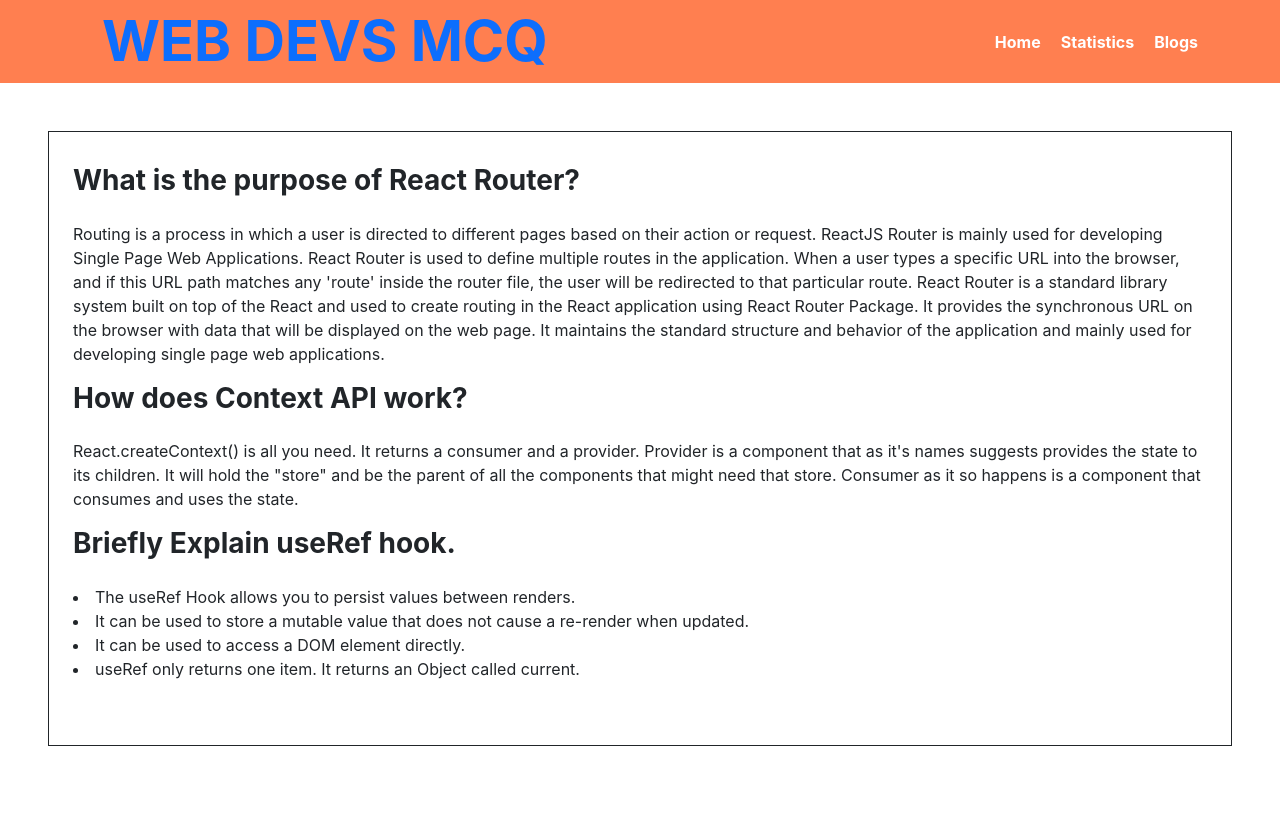
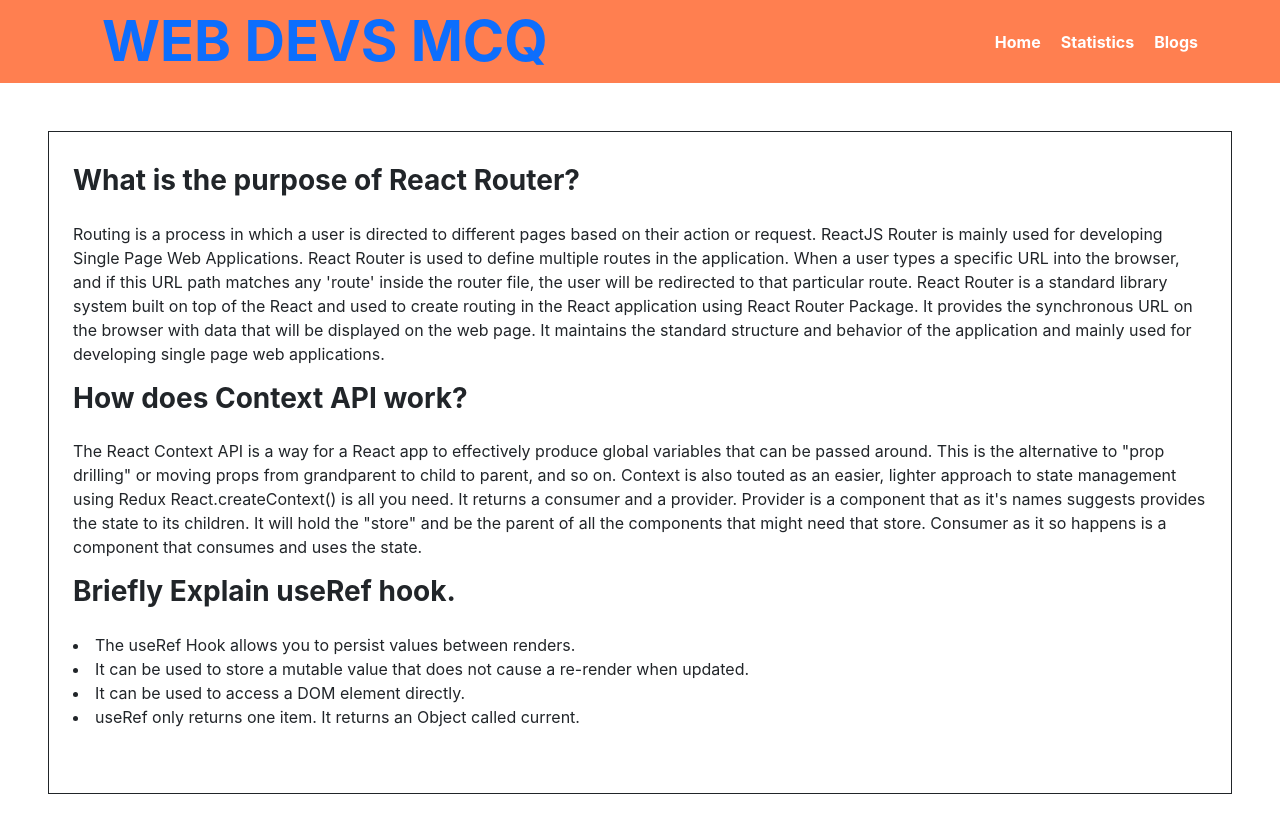
Before and after one commit to afsertanveer/web-dev-mcq, a React (Create React App) app: page /blogs in a window 1280 px wide. Shown: the top 832 px of the page. Before the commit the page ends 800 px from the top, so only its background shows below. Built offline with nearby package versions, Linux system fonts and the light colour scheme.

Commit message:
read me file is updated

```diff
--- a/src/components/Blogs/Blogs.js
+++ b/src/components/Blogs/Blogs.js
@@ -23,11 +23,16 @@ const Blogs = () => {
       <div className="m-3">
         <h3 className="fw-bold">How does Context API work?</h3>
         <p className="mt-4">
-          React.createContext() is all you need. It returns a consumer and a
-          provider. Provider is a component that as it's names suggests provides
-          the state to its children. It will hold the "store" and be the parent
-          of all the components that might need that store. Consumer as it so
-          happens is a component that consumes and uses the state.
+          The React Context API is a way for a React app to effectively produce
+          global variables that can be passed around. This is the alternative to
+          "prop drilling" or moving props from grandparent to child to parent,
+          and so on. Context is also touted as an easier, lighter approach to
+          state management using Redux React.createContext() is all you need. It
+          returns a consumer and a provider. Provider is a component that as
+          it's names suggests provides the state to its children. It will hold
+          the "store" and be the parent of all the components that might need
+          that store. Consumer as it so happens is a component that consumes and
+          uses the state.
         </p>
       </div>
       <div className="m-3">
@@ -40,7 +45,7 @@ const Blogs = () => {
           </li>
           <li>It can be used to access a DOM element directly.</li>
           <li>
-           useRef only returns one item. It returns an Object called current.
+            useRef only returns one item. It returns an Object called current.
           </li>
         </p>
       </div>
```
Also changed, not shown: 1 other file (tests, documents, lock files or other folders).
